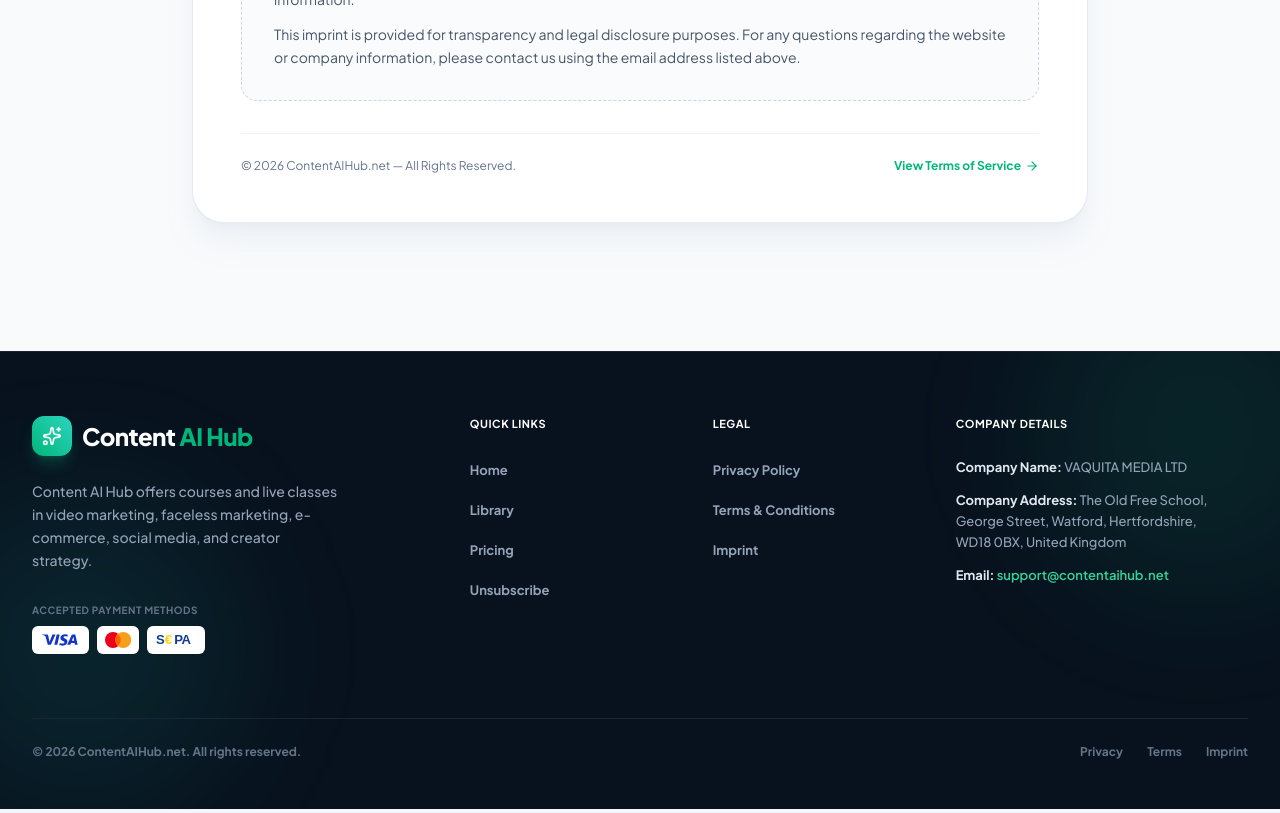
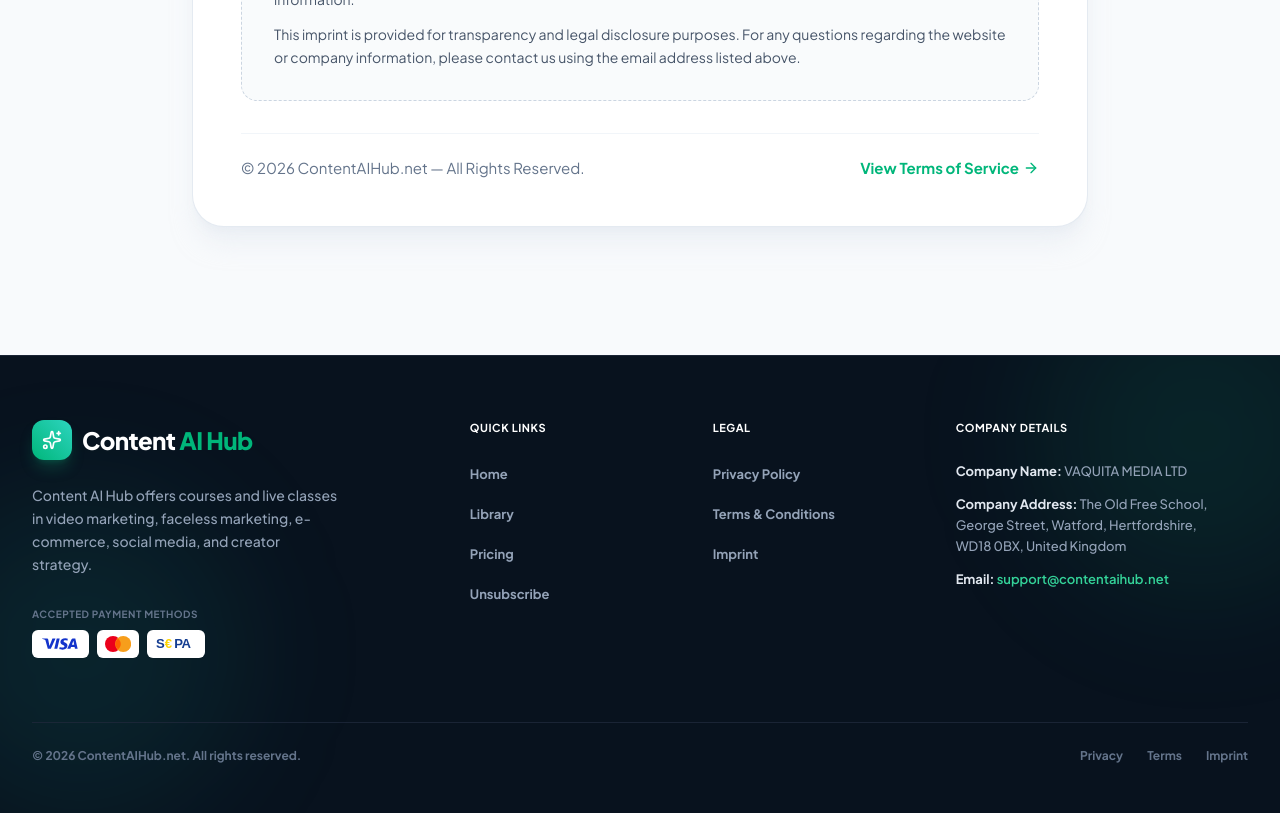
Before and after one commit to manishmcode/content-ai-hub, a React (Create React App) app: page /imprint in a window 1280 px wide. Shown: the part 1280-2093 px from the top of the page. Built offline with nearby package versions, Linux system fonts and the light colour scheme.

Commit message:
update ImprintPage styling for improved text size and link icon dimensions

```diff
--- a/src/pages/ImprintPage.tsx
+++ b/src/pages/ImprintPage.tsx
@@ -169,11 +169,11 @@
 
 
 
-            <section className="pt-6 border-t border-slate-100 flex flex-col sm:flex-row items-center justify-between gap-4 text-xs text-slate-500">
+            <section className="pt-6 border-t border-slate-100 flex flex-col sm:flex-row items-center justify-between gap-4 text-sm sm:text-[15px] text-slate-500">
               <span>© {new Date().getFullYear()} ContentAIHub.net — All Rights Reserved.</span>
               <Link to="/terms-conditions/" className="inline-flex items-center gap-1 font-bold text-[#00B67A] hover:underline">
                 <span>View Terms of Service</span>
-                <ArrowRight className="w-3.5 h-3.5" />
+                <ArrowRight className="w-4 h-4" />
               </Link>
             </section>
 
```
